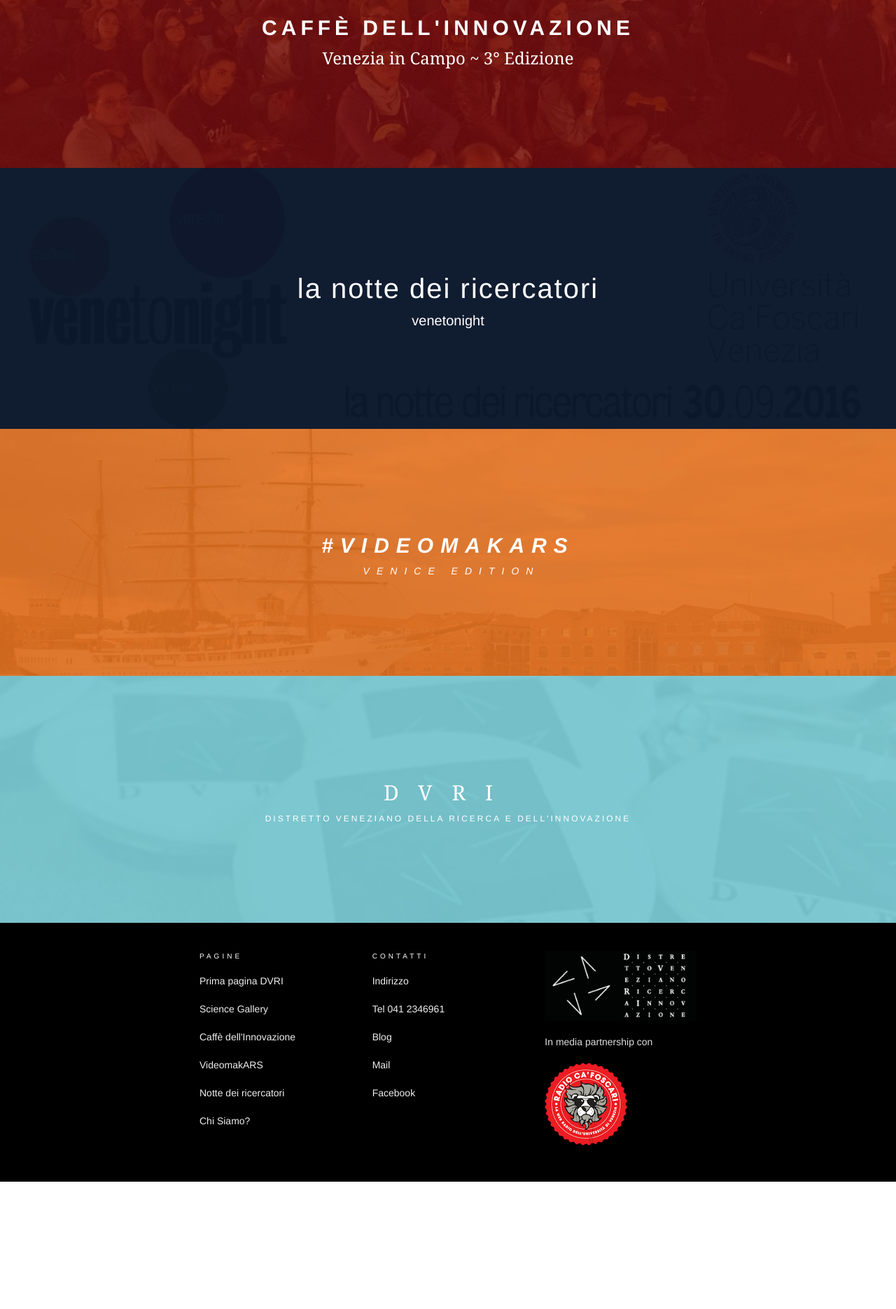
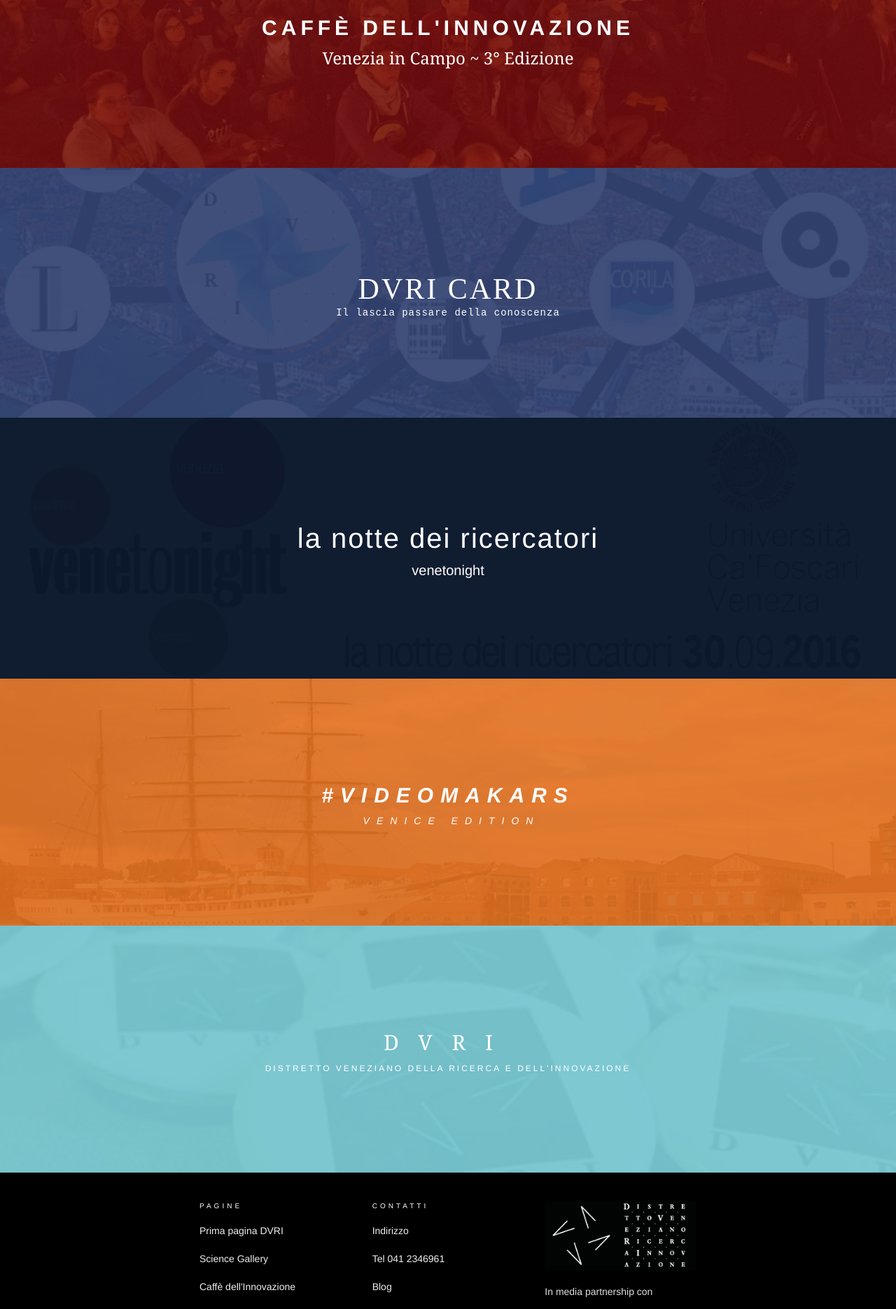
Before and after one commit to simonini/dvri-j-theme, a Jekyll site: the page built from index.html, in a window 1280 px wide. Shown: the part 543-2414 px from the top of the page at 70% size. Built offline with Jekyll 4.4.1, drawn with Linux system fonts in a browser that asks for light colours; before the commit the page ends 2232 px from its top, so only the background shows below that.

Commit message:
creata cover come da indicazioni

```diff
--- /dev/null
+++ b/_sass/dvri-card.sass
@@ -0,0 +1,23 @@
+// http://colorpalettes.net/color-palette-2386/
+#pagina-intro-dvri-card
+  background-color: rgba(55,72,120,0.8)
+
+  h2
+    font-family: 'Book Antiqua, Georgia'
+    font-size: 42px
+    color: white
+    letter-spacing: 3px
+    margin-bottom: 0
+  p
+    color: white
+    font-family: 'Courier New'
+    letter-spacing: 1px
+
+#pagina-notte-dei-ricercatori
+  h3
+    color: #00307d
+    font-weight: lighter
+  h4
+    color: #009ed2
+    font-weight: lighter
+    letter-spacing: 2px
--- a/assets/main.sass
+++ b/assets/main.sass
@@ -9,4 +9,5 @@
 @import "science-gallery"
 @import "footer"
 @import "chi-siamo"
+@import "dvri-card"
 @import "articles-blog"
--- a/index.html
+++ b/index.html
@@ -12,6 +12,11 @@
                           claim='Venezia in Campo ~ 3° Edizione'
                           page_id='caffe'
                           page_link='caffe-2017' %}
+
+{% include big_intro.html title="DVRI CARD"
+                          claim='Il lascia passare della conoscenza'
+                          page_id='dvri-card'
+                          page_link='dvri-card' %}
 
 {% include big_intro.html title='La notte dei ricercatori'
                           claim='VenetoNight'
```
Also changed, not shown: progetti/dvri-card.html (added, +7 -0 lines), assets/progetti/dvri-card/cover.jpg (added), assets/progetti/dvri-card/cover.png (added).
